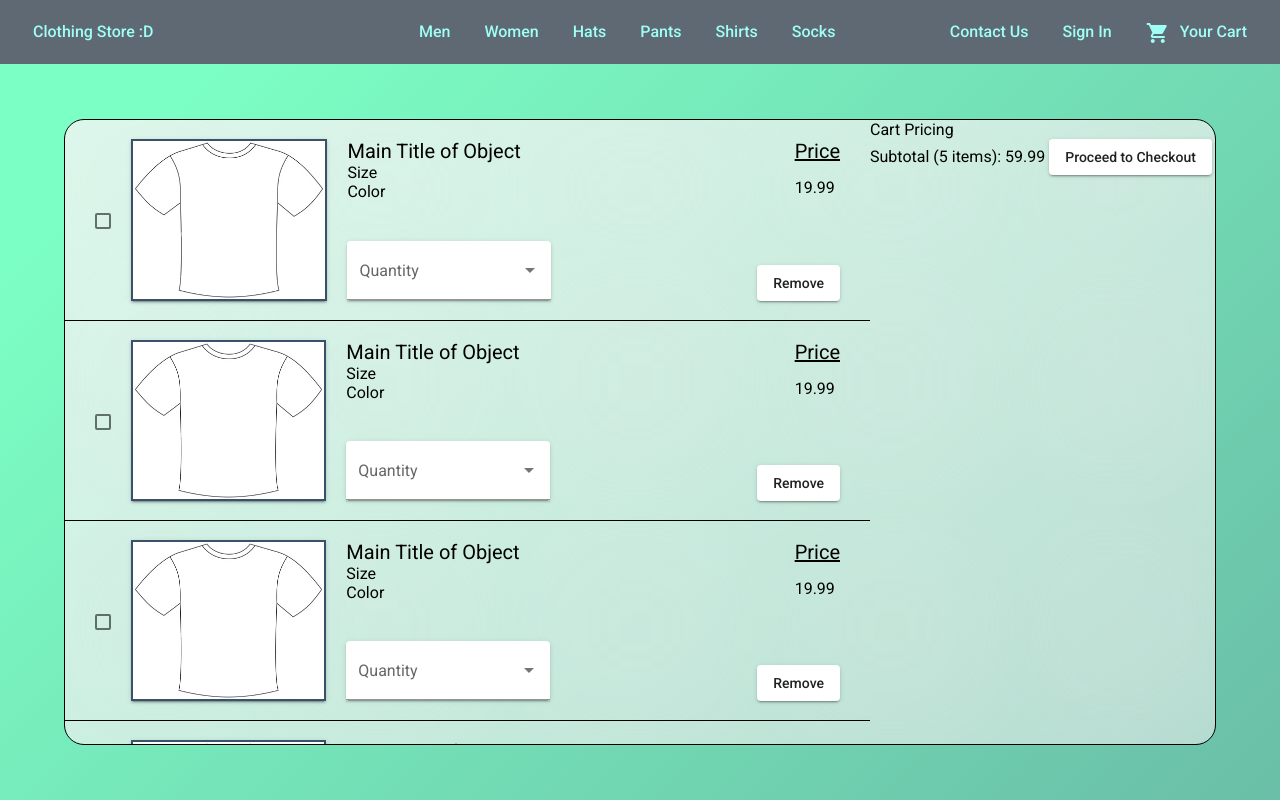
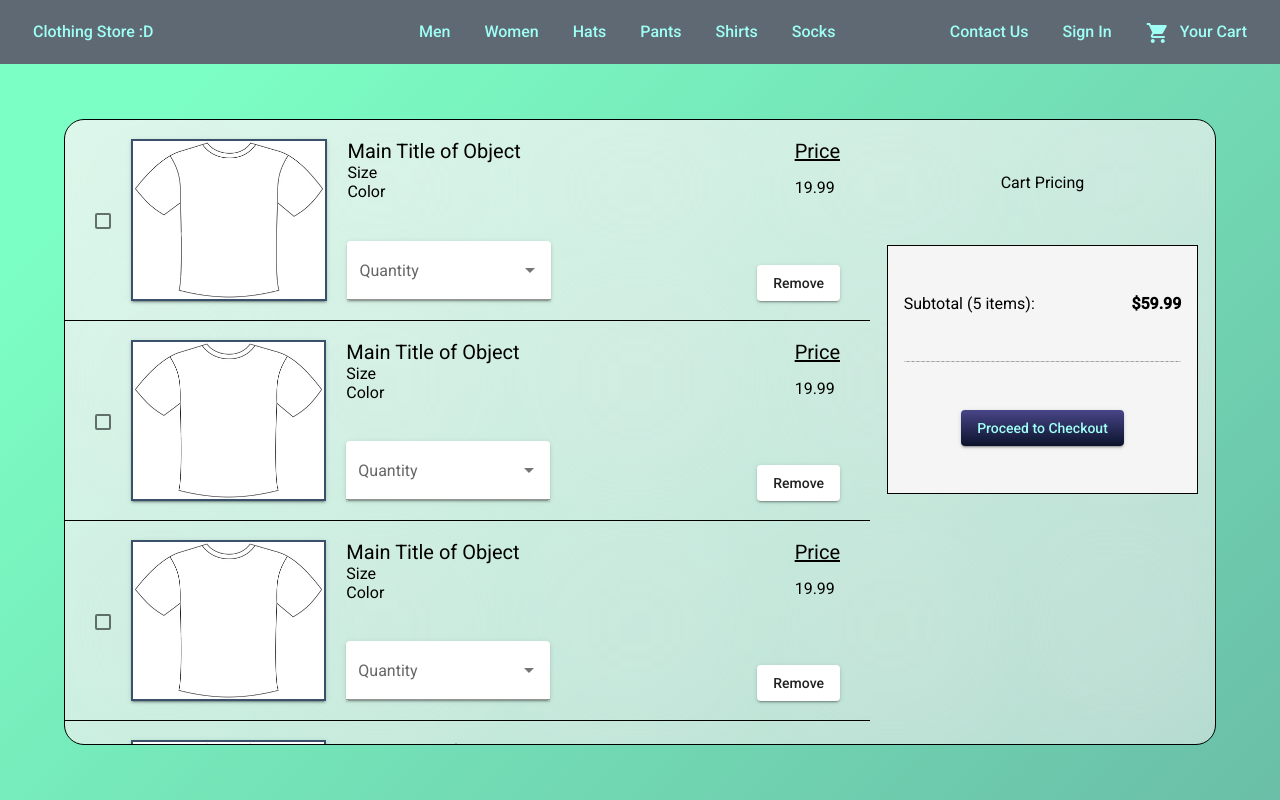
Before and after one commit to khuynh16/clothingStore, an Angular app: page /cart in a window 1280 px wide. Built offline with nearby package versions, Linux system fonts and the light colour scheme.

Commit message:
first draft of the shopping cart pricing rightside panel

```diff
--- a/src/app/cart/cart.component.css
+++ b/src/app/cart/cart.component.css
@@ -24,3 +24,55 @@
     width: 70%;
     overflow-y: auto;
 }
+
+.cartPricing {
+    display: flex;
+    flex-direction: column;
+    align-items: center;
+    width: 30%;
+    /* justify-content: center; */
+}
+
+.title {
+    height: 20%;
+    display: flex;
+    align-items: center;
+}
+
+.subTotalAndCheckout {
+    justify-content: space-evenly;
+    display: flex;
+    flex-direction: column;
+    height: 40%;
+    width: 90%;
+    border: 1px solid black;
+    align-items: center;
+    background-color: whitesmoke;
+}
+
+.subTotalAndCheckout button {
+    /* background-color: #0B132B; */
+    background: rgb(72,69,136);
+    background: linear-gradient(180deg, rgba(72,69,136,1) 0%, rgba(11,19,43,1) 100%);
+}
+
+:host ::ng-deep .subTotalAndCheckout button .mat-button-wrapper {
+    color: #9ffff5;
+}
+
+hr {
+    border: 0;
+    border-bottom: 1px dashed #ccc;
+    background: #999;
+    width: 90%;
+}
+
+.cost {
+    font-weight: bold;
+}
+
+.subtotal {
+    display: flex;
+    width: 90%;
+    justify-content: space-between;
+}
--- a/src/app/cart/cart.component.html
+++ b/src/app/cart/cart.component.html
@@ -5,9 +5,15 @@
             <app-cart-list></app-cart-list>
         </div>
         <div class="cartPricing">
-            Cart Pricing
-            <div class="cartDetails">
-                Subtotal (5 items): 59.99
+            <div class="title">
+                <p>Cart Pricing</p>
+            </div>
+            <div class="subTotalAndCheckout">
+                <div class="subtotal">
+                    <p>Subtotal (5 items):</p>
+                    <span class="cost">$59.99</span>
+                </div>
+                <hr>
                 <button mat-raised-button>Proceed to Checkout</button>
             </div>
         </div>
```
